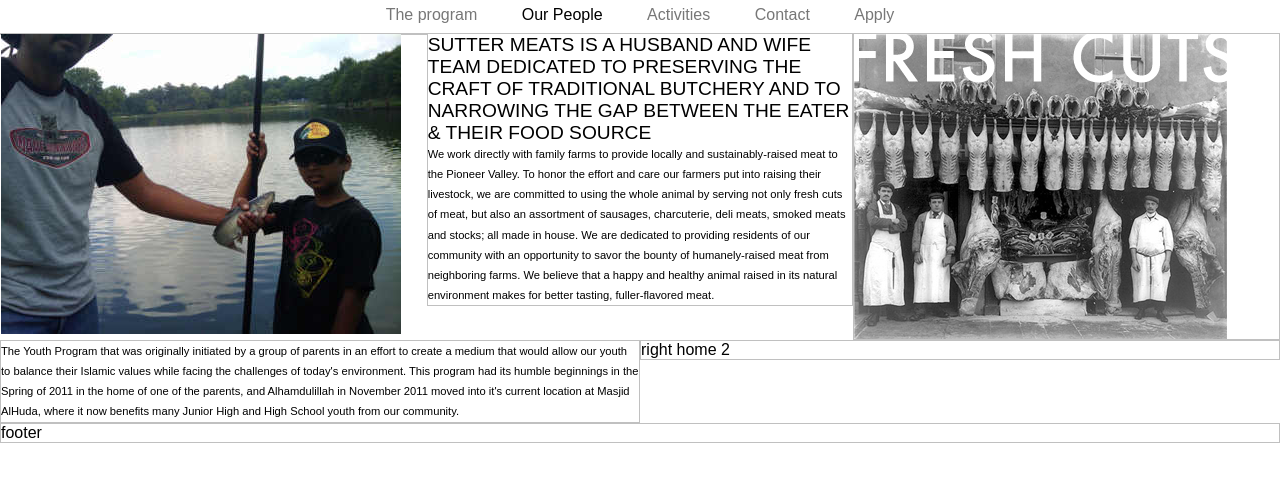
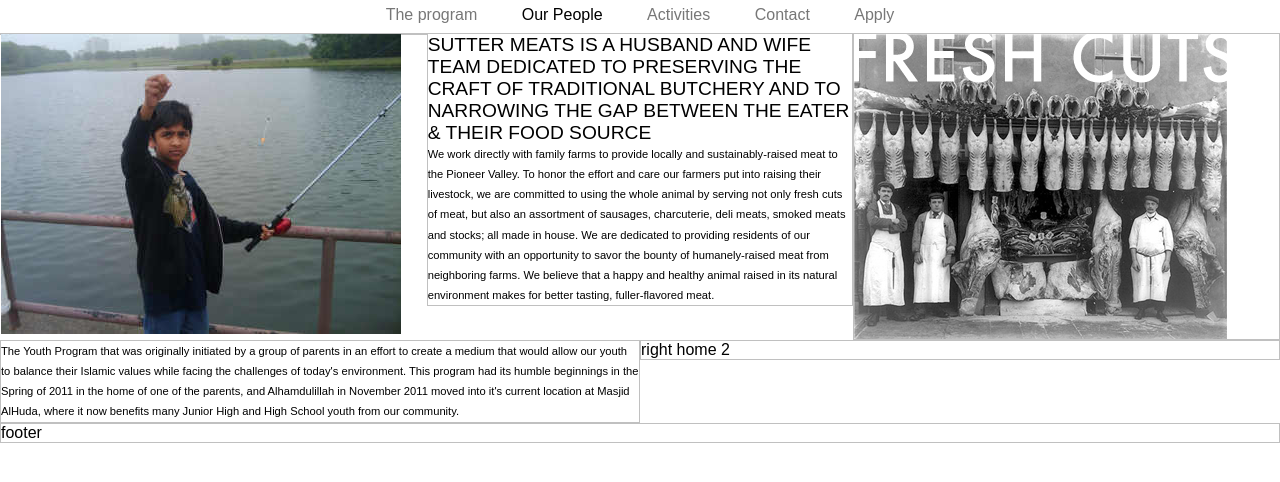
Before and after one commit to pbxrshd/sitebuilding, a plain HTML site: page main.html in a window 1280 px wide. Shown: the part 42-524 px from the top of the page. Drawn offline with Linux system fonts and the light colour scheme.

Commit message:
slider2 concept

```diff
--- a/main.html
+++ b/main.html
@@ -64,6 +64,51 @@
     }
     window.setInterval(ssRot,2000);
     </script>
+
+    <script>
+
+  var ss_index = 0;
+  var ss_coll = ['img1.jpg','img2.jpg','img3.jpg'];
+  var T = 0;
+  var ss;
+  var img0;
+
+  var FADE = 10;
+  var DWELL = 15; // just show
+
+
+  function init() {
+      ss = document.getElementById('ss');
+      img0 = document.getElementById('img0');
+      window.setInterval(tick,100);
+  }
+
+  function tick() {
+      if (T > (FADE + FADE + DWELL)) {
+          T = 0;
+      }
+      T++;
+      if (T <= FADE) {
+          //console.log(T + ' fade ' + ((FADE - T)/10));
+          ss.style.opacity = (FADE - T)/10;
+      }
+      if (T === FADE) { // swap
+          //console.log(T + ' swap ' + ss_index);
+          img0.src = ss_coll[ss_index];
+          ss_index = ++ss_index % ss_coll.length;
+      }
+      if (T > FADE && T <= FADE + FADE){
+          //console.log(T + ' unfade ' + ((T - FADE)/10));
+          ss.style.opacity = (T - FADE)/10;
+      }
+      if (T > FADE + FADE) { // dwell
+          //console.log(T + ' dwell ');
+      }
+  }
+
+
+    </script>
+
 
   </head>
 <body onload="init()">
```
